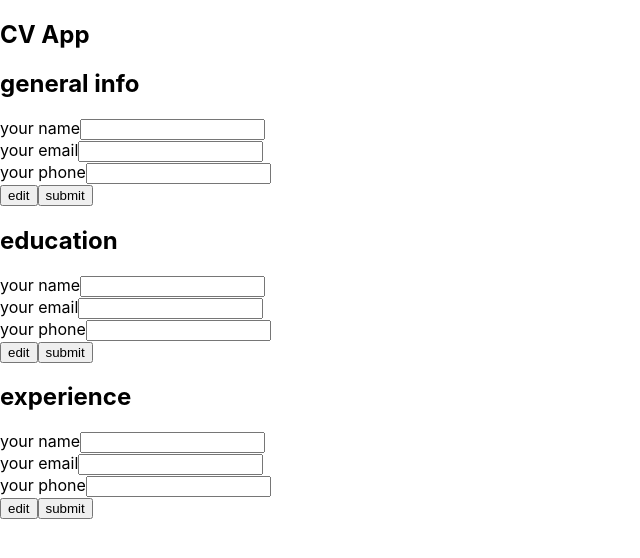
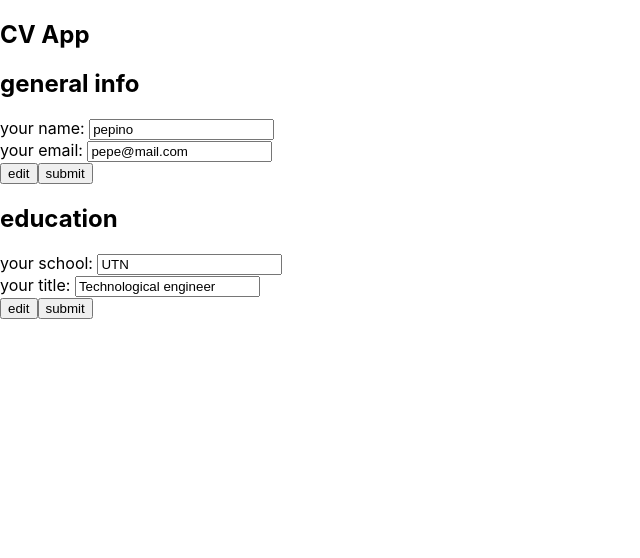
Before and after one commit to joeldevel/cv-project, a React (Create React App) app: page / in a window 1280 px wide. Shown: the top 558 px of the page, without its empty margins (0-640 px from the left). Built offline with nearby package versions, Linux system fonts and the light colour scheme.

Commit message:
new input components, datasection now renders children

```diff
--- a/src/App.js
+++ b/src/App.js
@@ -2,20 +2,61 @@ import React from 'react';
 import './App.css';
 
 import DataSection from './components/DataSection';
+import InputText from './components/InputText';
+import InputEmail from './components/InputEmail';
 
-function App() {
+class App extends React.Component {
+  constructor(props) {
+    super(props);
+    this.state = {
+      userData: {
+        generalInfo: {
+          name: 'pepino',
+          email: 'pepe@mail.com',
+          telephone: ''
+        },
+        education: {
+          school: 'UTN',
+          title: 'Technological engineer',
+          date: ''
+        },
+        experience: {
+          companyName: '',
+          position: '',
+          mainTasks: '',
+          from: '',
+          until: ''
+        }
+      }
+    }
+  }
+
+  render() {
     return (
       <div className="App">
         <section>
           <header>
             <h1>CV App</h1>
           </header>
-        <DataSection title="general info"/>
-        <DataSection title="education"/>
+          <DataSection title="general info">
+            <InputText inputName="name" inputLabel="your name: "
+                       value={this.state.userData.generalInfo.name}/>
+            <InputEmail inputName="email" inputLabel="your email: "
+                       value={this.state.userData.generalInfo.email}/>
+          </DataSection>
+          <DataSection title="education">
+            <InputText inputName="school" inputLabel="your school: "
+                       value={this.state.userData.education.school}/>
+            <InputText inputName="title" inputLabel="your title: "
+                       value={this.state.userData.education.title}/>
+          </DataSection>
+          {/*
           <DataSection title="experience"/>
+          */}
         </section>
       </div>
     );
   }
+}
 
 export default App;
--- a/src/components/DataSection.js
+++ b/src/components/DataSection.js
@@ -1,20 +1,18 @@
 import React from 'react';
 import ControlButtons from './ControlButtons';
-import InputField from './InputField';
+
 
 class DataSection extends React.Component {
-  constructor(props) {
-    super(props);
-  }
+  // constructor(props) {
+  //   super(props);
+  // }
   render() {
     return(
       <article>
         <header>
           <h2>{this.props.title}</h2>
           <div>
-            <InputField inputType="text" inputName="name" inputLabel="your name"/>
-            <InputField inputType="email" inputName="email" inputLabel="your email"/>
-            <InputField inputType="tel" inputName="phone" inputLabel="your phone"/>
+            {this.props.children}
             <ControlButtons/>
           </div>
         </header>
--- /dev/null
+++ b/src/components/InputEmail.js
@@ -0,0 +1,13 @@
+import React from 'react';
+import InputField from './InputField';
+
+class InputEmail extends React.Component {
+    render() {
+      return(
+        <InputField inputType="email" inputName={this.props.inputName}
+          inputLabel={this.props.inputLabel} value={this.props.value}/>
+      );
+    }
+}
+
+export default InputEmail;
--- a/src/components/InputField.js
+++ b/src/components/InputField.js
@@ -1,14 +1,15 @@
 import React from 'react';
 
 class InputField extends React.Component {
-  constructor(props) {
-    super(props);
-  }
+  // constructor(props) {
+  //   super(props);
+  // }
   render() {
     return(
       <div>
         <label htmlFor={this.props.inputName}>{this.props.inputLabel}</label>
-        <input type={this.props.inputType} name={this.props.inputName}/>
+        <input type={this.props.inputType} name={this.props.inputName}
+               value={this.props.value}/>
       </div>
     );
   }
--- /dev/null
+++ b/src/components/InputText.js
@@ -0,0 +1,13 @@
+import React from 'react';
+import InputField from './InputField';
+
+class InputText extends React.Component {
+    render() {
+      return(
+        <InputField inputType="text" inputName={this.props.inputName}
+          inputLabel={this.props.inputLabel} value={this.props.value}/>
+      );
+    }
+}
+
+export default InputText;
```
Lines whose indentation alone changed are shown as unchanged.
